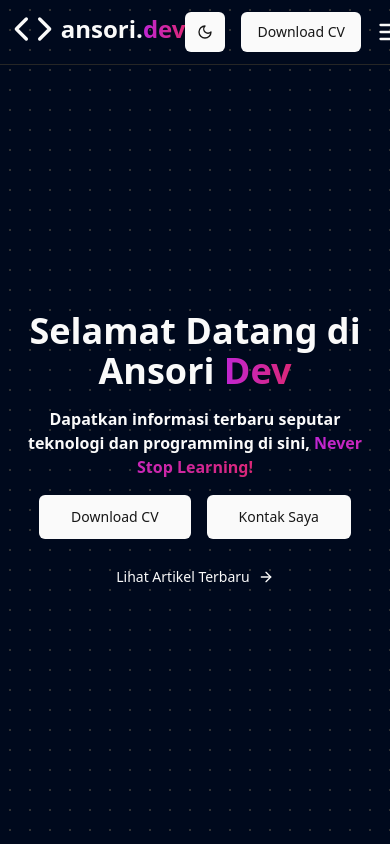
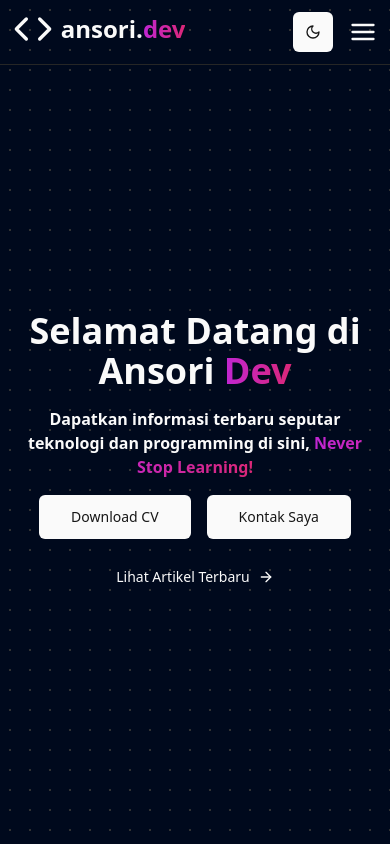
Before and after one commit to fitronansori/next-ansoridev, a Next.js app: page / in a window 390 px wide. Built offline with nearby package versions, Linux system fonts and the light colour scheme.

Commit message:
enhance ButtonCV component usage in HomeLayout to include custom className for responsive visibility

```diff
--- a/src/app/(root)/layout.tsx
+++ b/src/app/(root)/layout.tsx
@@ -5,7 +5,7 @@ const HomeLayout = ({ children }: { children: React.ReactNode }) => {
   return (
     <div>
       <Header>
-        <ButtonCV />
+        <ButtonCV className="hidden lg:flex" />
       </Header>
       {children}
     </div>
```
